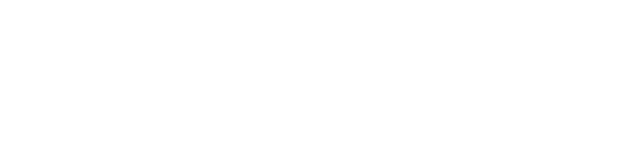
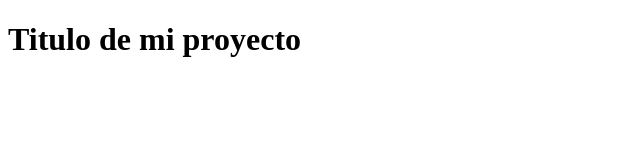
Before and after one commit to Juandres03/WorshopGit_github, a plain HTML site: page index.html in a window 1280 px wide. Shown: the whole page, without its empty margins (0-640 px from the left). Drawn offline with Linux system fonts and the light colour scheme.

Commit message:
segundo commit

```diff
--- a/index.html
+++ b/index.html
@@ -7,6 +7,6 @@
     <title>Document</title>
 </head>
 <body>
-
+    <h1>Titulo de mi proyecto</h1>
 </body>
 </html>
```
